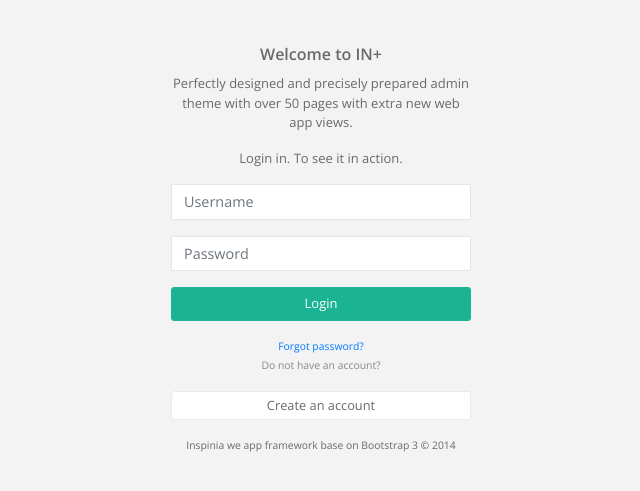
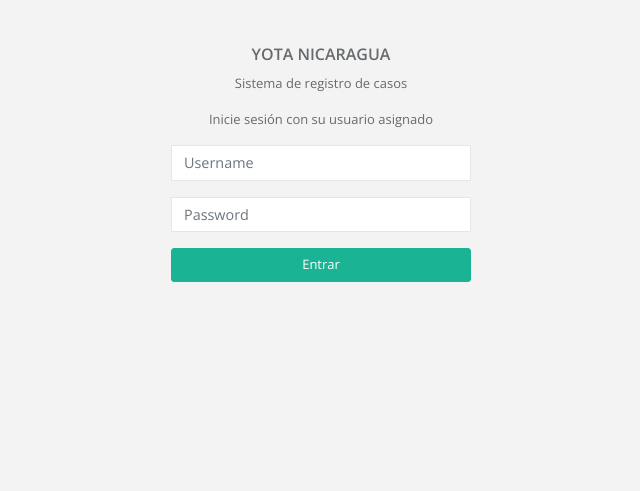
Before and after one commit to alexandersr92/test_yota, a PHP site: page /login.php in a window 1280 px wide. Shown: the top 491 px of the page, without its empty margins (319-959 px from the left). Run offline with PHP 8.4, Linux system fonts and the light colour scheme.

Commit message:
Login y logout realizado correctamente

```diff
--- /dev/null
+++ b/cfg/logout.php
@@ -0,0 +1,4 @@
+<?php
+session_start();
+session_destroy();
+header("Location:../login.php");
--- a/index.php
+++ b/index.php
@@ -4,7 +4,7 @@ require_once 'structure/header.php';
 
 
 if($dbConexion === true){
-
+    if(isset($_SESSION["USUARIO_ID"])){
 
         require_once 'structure/menu_left.php';
         require_once 'structure/menu_top.php';
@@ -25,7 +25,9 @@ if($dbConexion === true){
             require_once 'modules/home.php';
         }
 
-
+    }else{
+       header("Location:login.php");
+    }
 
 
 }else{
--- a/login.php
+++ b/login.php
@@ -6,7 +6,7 @@
     <meta charset="utf-8">
     <meta name="viewport" content="width=device-width, initial-scale=1.0">
 
-    <title>INSPINIA | Login</title>
+    <title>YOTA | Login</title>
 
     <link href="css/bootstrap.min.css" rel="stylesheet">
     <link href="font-awesome/css/font-awesome.css" rel="stylesheet">
@@ -20,26 +20,46 @@
 
     <div class="middle-box text-center loginscreen animated fadeInDown">
         <div>
+                <?php
+            if(isset($_GET['not'])){
+                switch ($_GET['not']) {
+                    case 1:
+                    ?>
+                    <div class="alert alert-danger alert-dismissable">
+                            <button aria-hidden="true" data-dismiss="alert" class="close" type="button">×</button>
+                            Contraseña incorrecta o usuario no encontrado.
+                        </div>
+                    <?php
+                        break;
+                    case 2:
+                        ?>
+                        <div class="alert alert-danger alert-dismissable">
+                            <button aria-hidden="true" data-dismiss="alert" class="close" type="button">×</button>
+                            Campos incompletos.
+                        </div>
+                    <?php
+                        break;
 
-            <h3>Welcome to IN+</h3>
-            <p>Perfectly designed and precisely prepared admin theme with over 50 pages with extra new web app views.
-                <!--Continually expanded and constantly improved Inspinia Admin Them (IN+)-->
+                }
+            }
+            ?>
+
+            <h3>YOTA NICARAGUA</h3>
+            <p>Sistema de registro de casos
             </p>
-            <p>Login in. To see it in action.</p>
-            <form class="m-t" role="form" action="index.html">
+            <p>Inicie sesión con su usuario asignado</p>
+            <form class="m-t" role="form" action="cfg/config.php" method="POST">
                 <div class="form-group">
-                    <input type="email" class="form-control" placeholder="Username" required="">
+                    <input type="text" class="form-control" placeholder="Username" required="" name="usuario">
                 </div>
                 <div class="form-group">
-                    <input type="password" class="form-control" placeholder="Password" required="">
+                    <input type="password" class="form-control" placeholder="Password" required="" name="clave">
                 </div>
-                <button type="submit" class="btn btn-primary block full-width m-b">Login</button>
+                <input type="submit" class="btn btn-primary block full-width m-b" name="login" value="Entrar">
 
-                <a href="#"><small>Forgot password?</small></a>
-                <p class="text-muted text-center"><small>Do not have an account?</small></p>
-                <a class="btn btn-sm btn-white btn-block" href="register.html">Create an account</a>
+
             </form>
-            <p class="m-t"> <small>Inspinia we app framework base on Bootstrap 3 &copy; 2014</small> </p>
+
         </div>
     </div>
 
```
Also changed, not shown: cfg/config.php (+42 -2 lines), structure/menu_left.php (+5 -8 lines), structure/menu_top.php (+2 -6 lines). Lines whose indentation alone changed are shown as unchanged.
